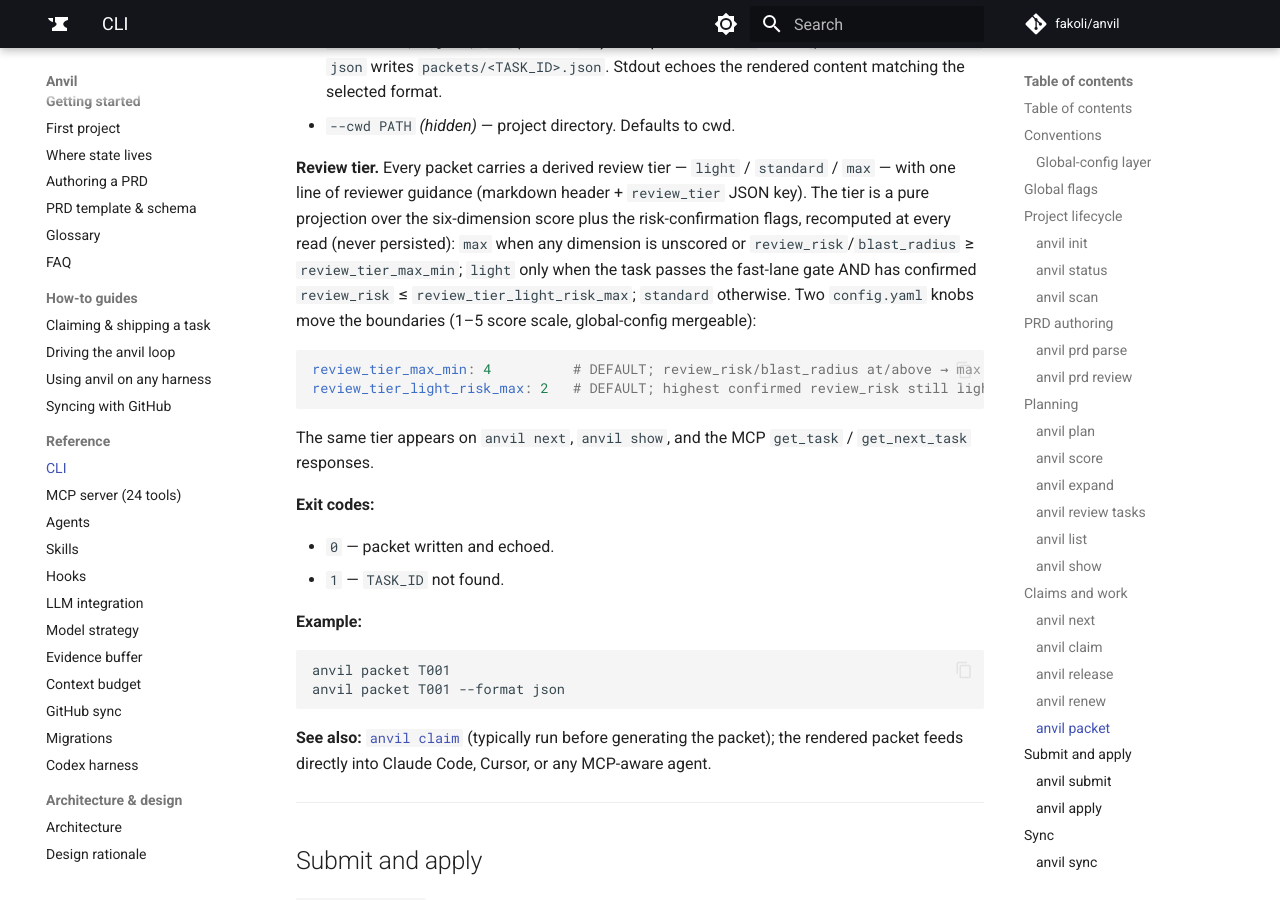
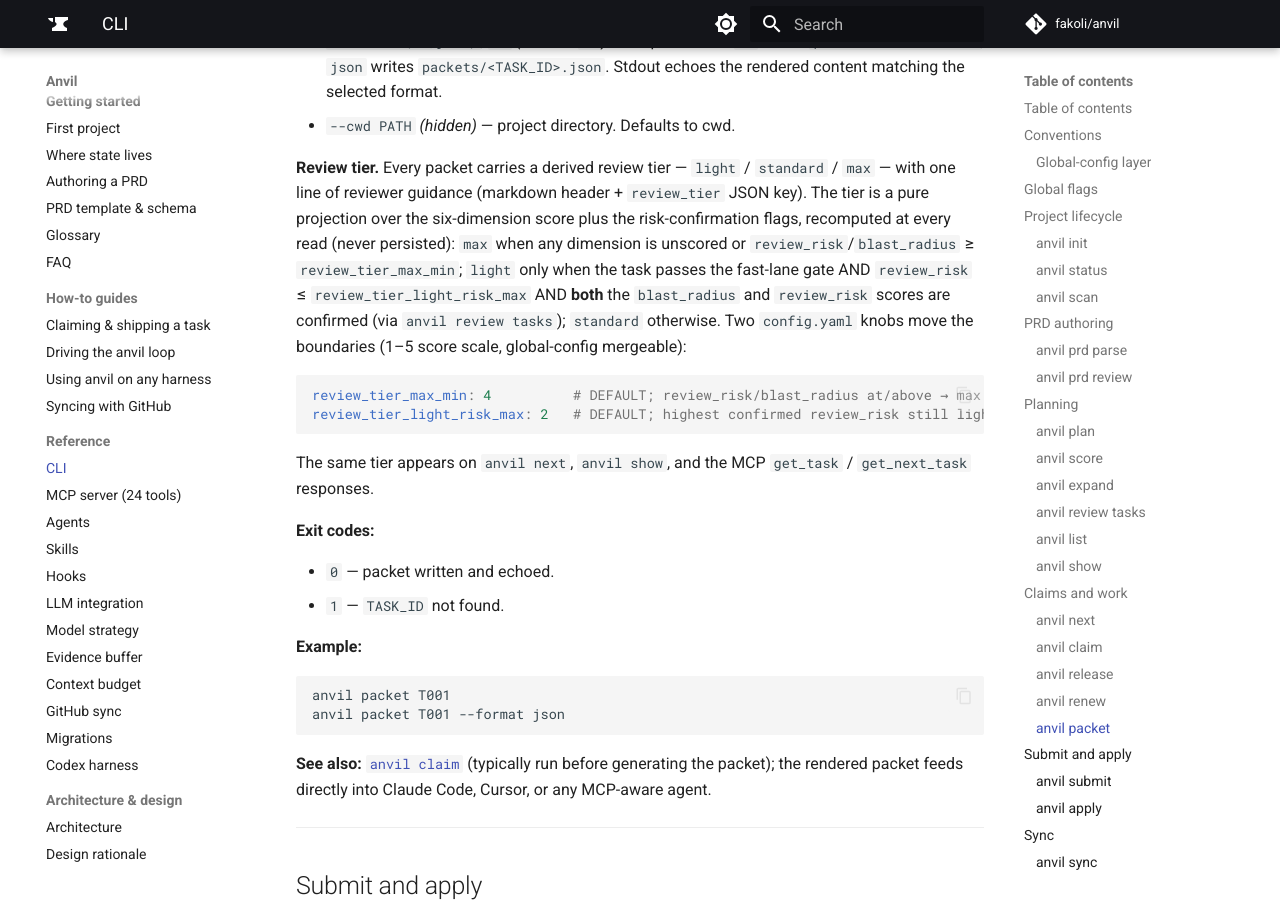
Before and after one commit to fakoli/anvil, an MkDocs documentation site: the page built from docs/cli-reference.md, in a window 1280 px wide and 900 px high, scrolled down 16709 px. Built offline with MkDocs 1.6.1 and Material for MkDocs 9.7.7, drawn with Linux system fonts in a browser that asks for light colours; comment, search, counter and statistics services are not loaded.

Commit message:
docs: light tier requires BOTH confirmation flags (review finding)
Co-Authored-By: Claude Opus 4.8 (1M context) <noreply@anthropic.com>
Claude-Session: https://claude.ai/code/session_01JaQFpwDXt1s2jKayhr4Ehh

```diff
--- a/docs/cli-reference.md
+++ b/docs/cli-reference.md
@@ -783,8 +783,10 @@ execute against.
 over the six-dimension score plus the risk-confirmation flags, recomputed at
 every read (never persisted): `max` when any dimension is unscored or
 `review_risk`/`blast_radius` ≥ `review_tier_max_min`; `light` only when the
-task passes the fast-lane gate AND has confirmed
-`review_risk` ≤ `review_tier_light_risk_max`; `standard` otherwise. Two
+task passes the fast-lane gate AND `review_risk` ≤
+`review_tier_light_risk_max` AND **both** the `blast_radius` and
+`review_risk` scores are confirmed (via `anvil review tasks`); `standard`
+otherwise. Two
 `config.yaml` knobs move the boundaries (1–5 score scale, global-config
 mergeable):
 
```
